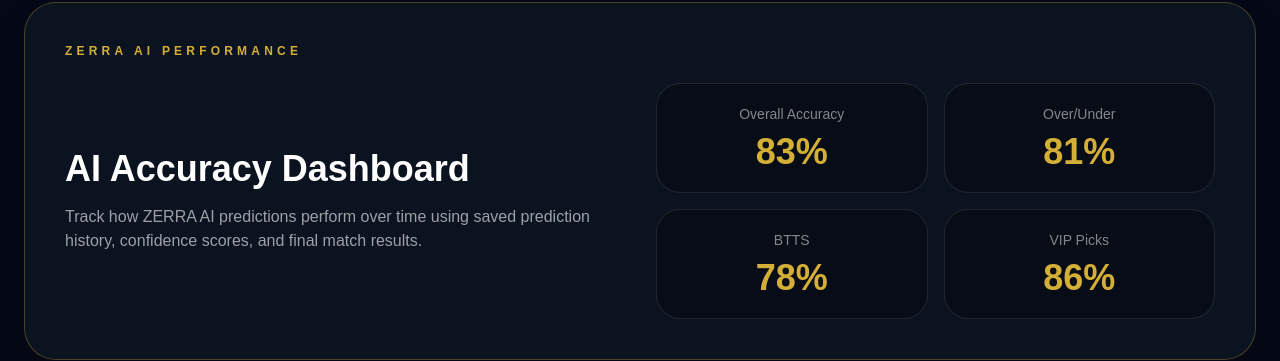
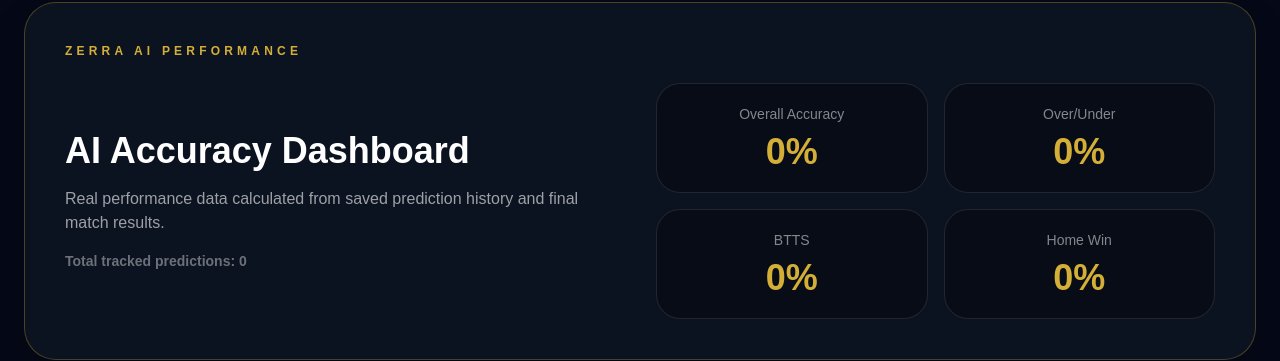
Before and after one commit to arez992/zerra-prediction, a Next.js app: page /en in a window 1280 px wide. Shown: the part 853-1214 px from the top of the page. Built offline with nearby package versions, Linux system fonts and the light colour scheme; no server answers; the database is empty.

Commit message:
Connect AI accuracy card to real data

```diff
--- /dev/null
+++ b/app/api/ai/accuracy/route.ts
@@ -0,0 +1,79 @@
+import { NextResponse } from "next/server";
+import { collection, getDocs } from "firebase/firestore";
+import { db } from "@/lib/firebase";
+
+export async function GET() {
+  try {
+    const snapshot = await getDocs(collection(db, "predictionHistory"));
+
+    const predictions = snapshot.docs.map((doc) => doc.data());
+
+    const total = predictions.length;
+
+    if (total === 0) {
+      return NextResponse.json({
+        success: true,
+        totalPredictions: 0,
+        overallAccuracy: 0,
+        homeWinAccuracy: 0,
+        over25Accuracy: 0,
+        bttsAccuracy: 0,
+        correct: 0,
+        incorrect: 0,
+      });
+    }
+
+    const correct = predictions.filter((p) => p.correct === true).length;
+    const incorrect = predictions.filter((p) => p.correct === false).length;
+
+    const overallAccuracy =
+      correct + incorrect === 0
+        ? 0
+        : Number(((correct / (correct + incorrect)) * 100).toFixed(1));
+
+    const homeWin = predictions.filter(
+      (p) =>
+        p.correct === true &&
+        p.prediction?.valueBet?.toLowerCase().includes("home")
+    ).length;
+
+    const over25 = predictions.filter(
+      (p) =>
+        p.correct === true &&
+        p.prediction?.valueBet?.toLowerCase().includes("over")
+    ).length;
+
+    const btts = predictions.filter(
+      (p) =>
+        p.correct === true &&
+        p.prediction?.valueBet?.toLowerCase().includes("btts")
+    ).length;
+
+    return NextResponse.json({
+      success: true,
+      totalPredictions: total,
+      correct,
+      incorrect,
+      overallAccuracy,
+      homeWinAccuracy: total
+        ? Number(((homeWin / total) * 100).toFixed(1))
+        : 0,
+      over25Accuracy: total
+        ? Number(((over25 / total) * 100).toFixed(1))
+        : 0,
+      bttsAccuracy: total
+        ? Number(((btts / total) * 100).toFixed(1))
+        : 0,
+    });
+  } catch (error: any) {
+    return NextResponse.json(
+      {
+        success: false,
+        error: error.message,
+      },
+      {
+        status: 500,
+      }
+    );
+  }
+}
--- a/components/AIAccuracyCard.tsx
+++ b/components/AIAccuracyCard.tsx
@@ -1,4 +1,31 @@
-export default function AIAccuracyCard() {
+async function getAccuracy() {
+  try {
+    const siteUrl =
+      process.env.NEXT_PUBLIC_SITE_URL || "https://zerra-prediction.vercel.app";
+
+    const res = await fetch(`${siteUrl}/api/ai/accuracy`, {
+      cache: "no-store",
+    });
+
+    const data = await res.json();
+
+    if (data?.success) return data;
+
+    return null;
+  } catch {
+    return null;
+  }
+}
+
+export default async function AIAccuracyCard() {
+  const accuracy = await getAccuracy();
+
+  const overall = accuracy?.overallAccuracy ?? 0;
+  const over25 = accuracy?.over25Accuracy ?? 0;
+  const btts = accuracy?.bttsAccuracy ?? 0;
+  const homeWin = accuracy?.homeWinAccuracy ?? 0;
+  const total = accuracy?.totalPredictions ?? 0;
+
   return (
     <section className="mx-auto max-w-7xl px-6 py-12">
       <div className="rounded-[2rem] border border-[#D4AF37]/30 bg-[#0B1220] p-8 shadow-2xl md:p-10">
@@ -13,16 +40,20 @@
             </h2>
 
             <p className="mt-4 max-w-2xl text-white/60">
-              Track how ZERRA AI predictions perform over time using saved
-              prediction history, confidence scores, and final match results.
+              Real performance data calculated from saved prediction history and
+              final match results.
+            </p>
+
+            <p className="mt-4 text-sm font-bold text-white/40">
+              Total tracked predictions: {total}
             </p>
           </div>
 
           <div className="grid grid-cols-2 gap-4">
-            <Stat title="Overall Accuracy" value="83%" />
-            <Stat title="Over/Under" value="81%" />
-            <Stat title="BTTS" value="78%" />
-            <Stat title="VIP Picks" value="86%" />
+            <Stat title="Overall Accuracy" value={`${overall}%`} />
+            <Stat title="Over/Under" value={`${over25}%`} />
+            <Stat title="BTTS" value={`${btts}%`} />
+            <Stat title="Home Win" value={`${homeWin}%`} />
           </div>
         </div>
       </div>
```
